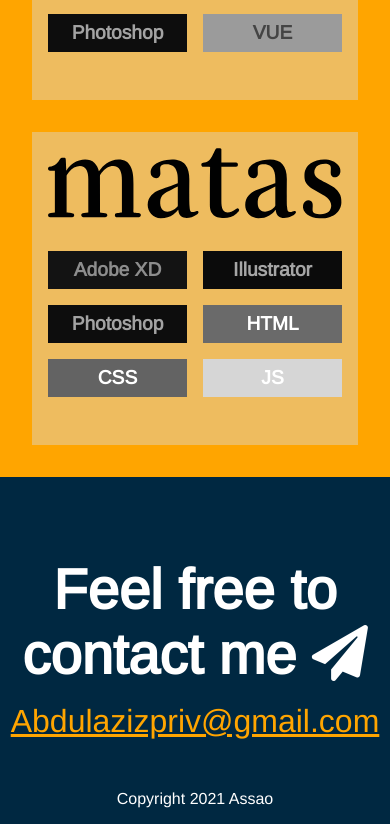
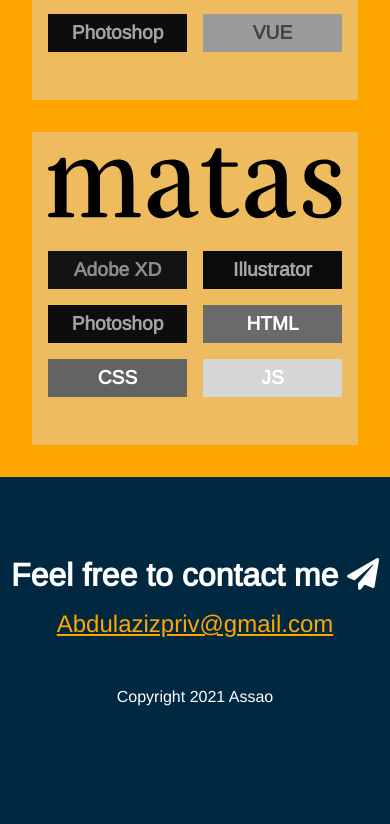
Before and after one commit to Abdjulaziz/portfolio, a Vue app: page / in a window 390 px wide. Shown: the part 2725-3549 px from the top of the page. After the commit the page ends 3447 px from the top, so only its background shows below. Built offline with nearby package versions, Linux system fonts and the light colour scheme.

Commit message:
favicon change & title

```diff
--- a/public/index.html
+++ b/public/index.html
@@ -4,9 +4,15 @@
     <meta charset="utf-8" />
     <meta http-equiv="X-UA-Compatible" content="IE=edge" />
     <meta name="viewport" content="width=device-width,initial-scale=1.0" />
-    <link rel="icon" href="<%= BASE_URL %>favicon.ico" />
+    <link rel="apple-touch-icon" sizes="152x152" href="/apple-touch-icon.png" />
+    <link rel="icon" type="image/png" sizes="32x32" href="/favicon-32x32.png" />
+    <link rel="icon" type="image/png" sizes="16x16" href="/favicon-16x16.png" />
+    <link rel="manifest" href="/site.webmanifest" />
+    <link rel="mask-icon" href="/safari-pinned-tab.svg" color="#5bbad5" />
+    <meta name="msapplication-TileColor" content="#ffffff" />
+    <meta name="theme-color" content="#ffffff" />
     <link rel="stylesheet" href="https://cdnjs.cloudflare.com/ajax/libs/font-awesome/5.15.3/css/all.min.css" />
-    <title><%= htmlWebpackPlugin.options.title %></title>
+    <title>Abdulaziz Al Otaibi Portfolio</title>
   </head>
   <body>
     <noscript>
--- a/src/components/About.vue
+++ b/src/components/About.vue
@@ -109,6 +109,9 @@ $hoverColor: #fdfffd;
       padding-left: 0rem;
     }
   }
+  .image {
+    border: 0%;
+  }
 }
 @media only screen and (max-width: 600px) {
   .about-section {
--- a/src/components/Contact.vue
+++ b/src/components/Contact.vue
@@ -11,7 +11,7 @@
 export default {};
 </script>
 
-<style lang="scss">
+<style lang="scss" scoped>
 .contact {
   margin-top: 5rem;
   text-align: center;
@@ -32,4 +32,19 @@ export default {};
     padding: 1rem;
   }
 }
+@media only screen and (max-width: 800px) {
+.contact {
+  h2 {
+    font-size: 2rem;
+  }
+  a {
+    color: orange;
+    text-decoration: underline;
+    font-size: 1.5rem;
+  }
+  p {
+    padding: 1rem;
+  }
+}
+}
 </style>
```
Also changed, not shown: public/LogoNoB.png (added).
